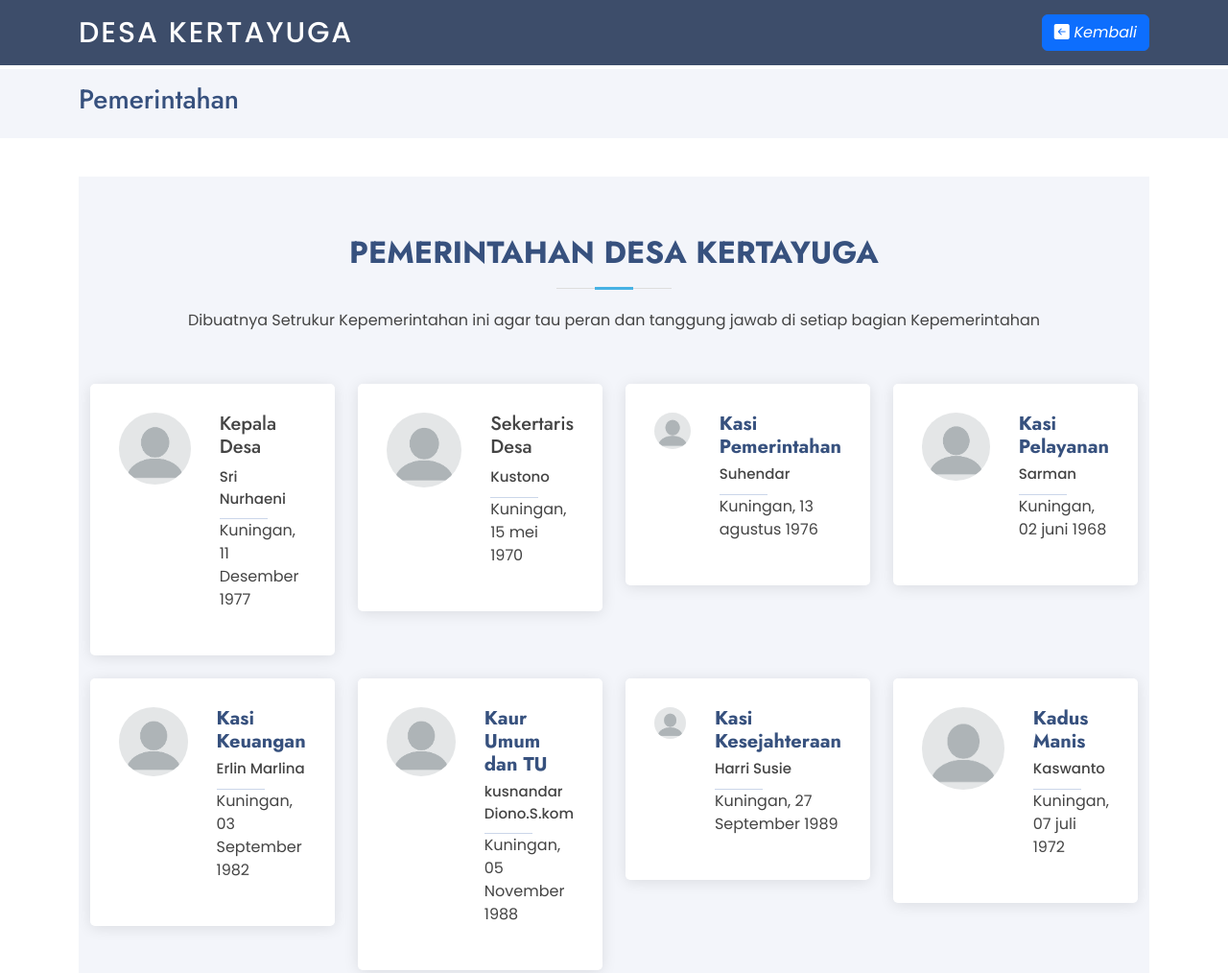
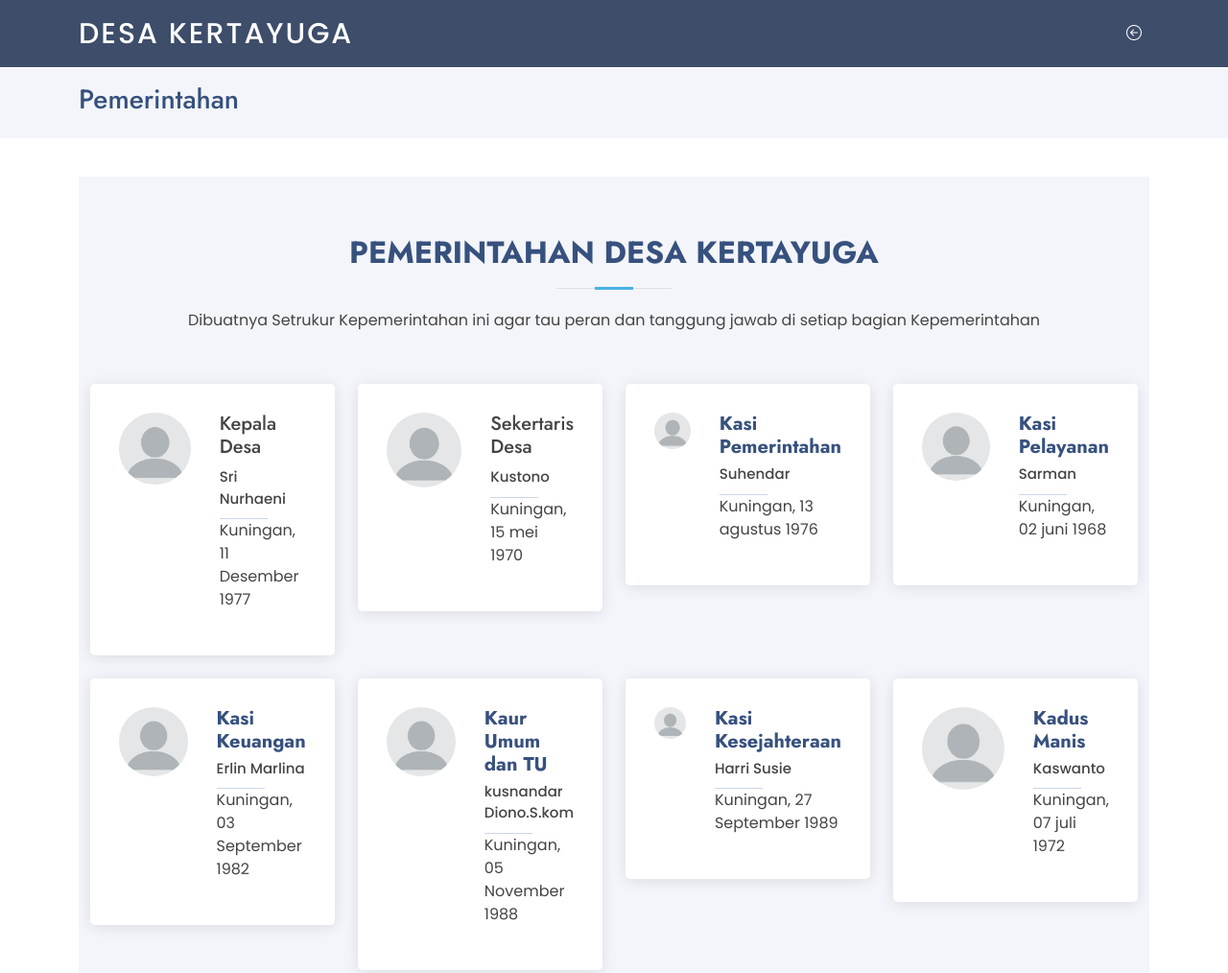
Before and after one commit to azharrizal/DESA_KERTAYUGA, a plain HTML site: page pemerintah.html in a window 1280 px wide. Shown: the top 1014 px of the page at 96% size. Drawn offline with Linux system fonts and the light colour scheme.

Commit message:
Add files via upload

```diff
--- a/pemerintah.html
+++ b/pemerintah.html
@@ -29,12 +29,9 @@
       <div class="container d-flex align-items-center">
         <h1 class="logo me-auto"><a href="index.html">Desa kertayuga</a></h1>
 
-        <a href="index.html">
-          <button type="button" class="btn btn-primary">
-            <i class="bi bi-arrow-left-square-fill" style="color: #fff"> Kembali</i>
-          </button>
-        </a>
-        <i class="bi bi-list mobile-nav-toggle"></i>
+        <div class="pe-2 p-lg-2">
+          <a href="index.html"><i class="bi bi-arrow-left-circle" style="color: #fff"></i></a>
+        </div>
       </div>
     </header>
 
```
